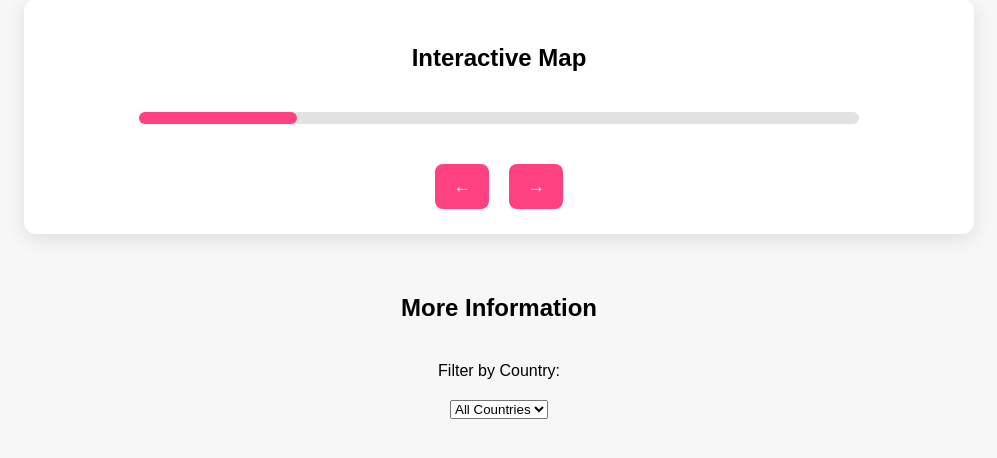
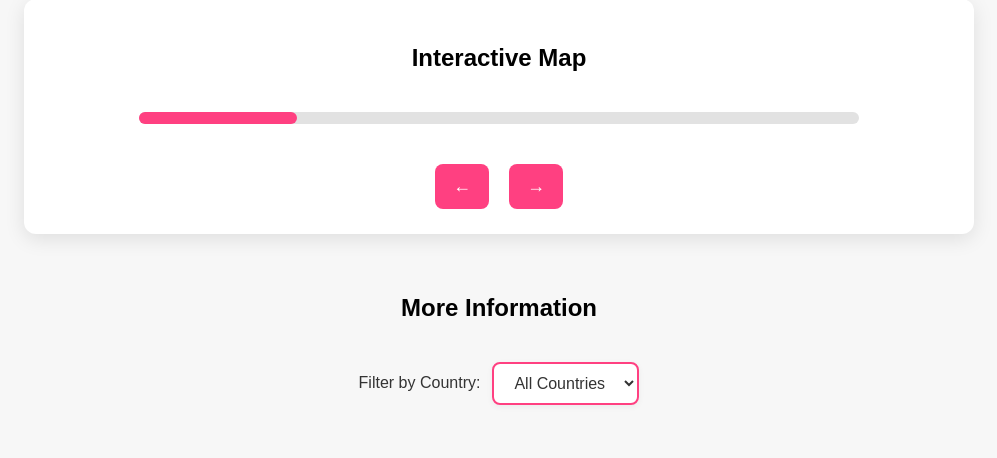
Before and after one commit to OldMarkie/DATA101---Data-Visualization-Dashboard-Project, a Flask app: template templates/dashboard.html in a window 1280 px wide. Shown: the part 223-681 px from the top of the page, without its empty margins (141-1138 px from the left). Run offline with Flask 3, Linux system fonts and the light colour scheme; the template is opened without the code that fills it, so the values that code supplies are empty; some libraries are stand-ins or nearby versions.

Commit message:
modernize look of the filter

```diff
--- a/templates/dashboard.html
+++ b/templates/dashboard.html
@@ -200,11 +200,14 @@
 <div class="chart-container">
     <h2>More Information</h2>
 
-    <!-- Country Filter Dropdown -->
-    <label for="country-filter">Filter by Country:</label>
-    <select id="country-filter" onchange="onCountryChange()">
+   <!-- Modern Country Filter Dropdown -->
+<div class="filter-container">
+    <label for="country-filter" class="filter-label">Filter by Country:</label>
+    <select id="country-filter" class="filter-select" onchange="onCountryChange()">
         <option value="All">All Countries</option>
     </select>
+</div>
+
 
     <div id="bar-charts"></div>
 </div>
@@ -240,7 +243,43 @@
     </ul>
 </div>
 
+<style>
 
+.filter-container {
+    display: flex;
+    align-items: center;
+    justify-content: center;
+    margin-bottom: 20px;
+    gap: 12px;
+    flex-wrap: wrap;
+}
+
+.filter-label {
+    font-size: 16px;
+    font-weight: 500;
+    color: #333;
+}
+
+.filter-select {
+    padding: 10px 16px;
+    font-size: 16px;
+    border: 2px solid #ff4081;
+    border-radius: 8px;
+    background-color: #fff;
+    color: #333;
+    outline: none;
+    cursor: pointer;
+    transition: all 0.3s ease;
+    box-shadow: 0 2px 6px rgba(0, 0, 0, 0.05);
+}
+
+.filter-select:hover,
+.filter-select:focus {
+    border-color: #f50057;
+    box-shadow: 0 0 0 3px rgba(255, 64, 129, 0.2);
+}
+
+</style>
 
     <script>
       function loadMortalityCharts() {
```
